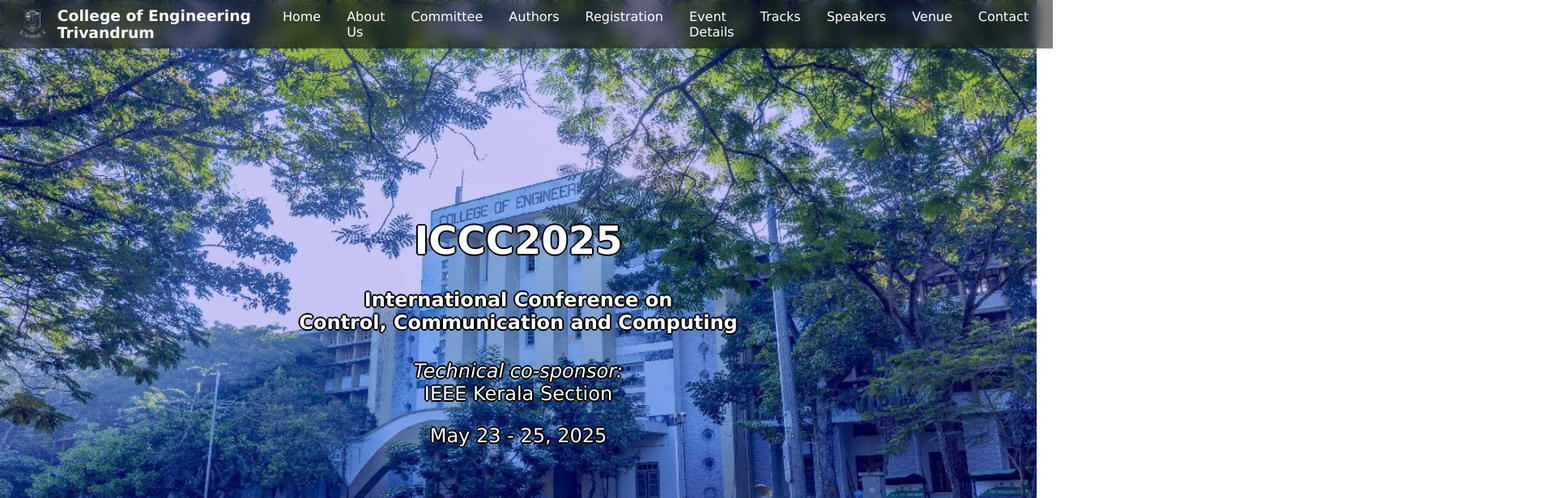
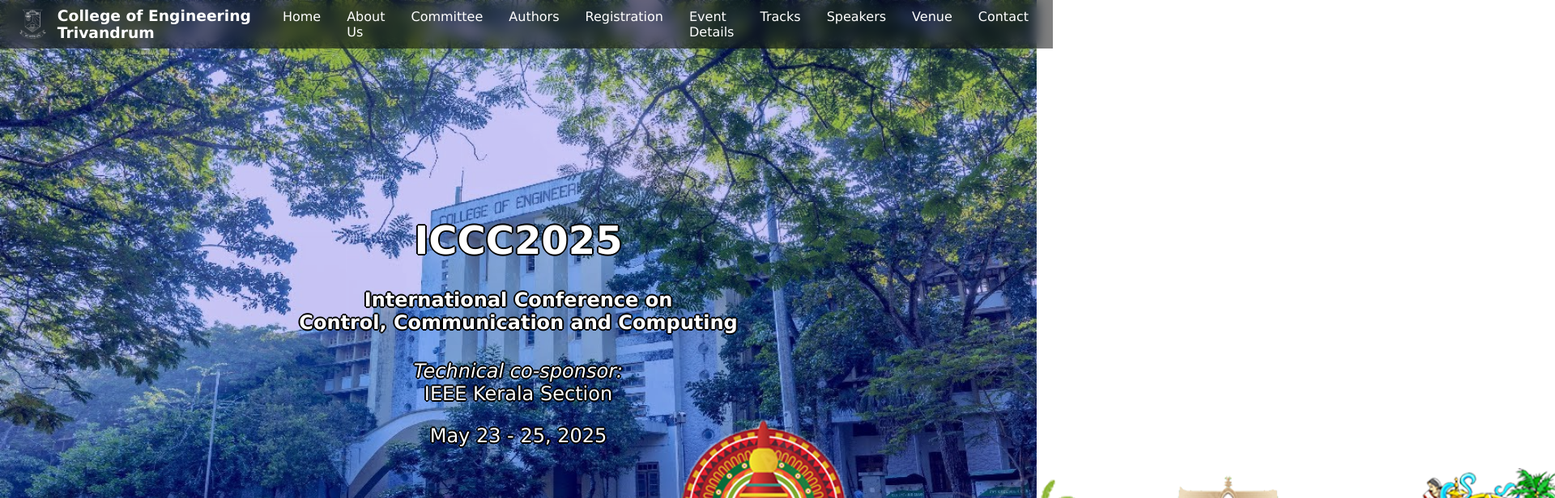
Before and after one commit to hisham-alangadan/iccc26-conference-website, a React (Vite) app: page / in a window 1280 px wide. Shown: the top 616 px of the page at 81% size, 1920 px wide, since content can reach past the window. Built offline with nearby package versions, Linux system fonts and the light colour scheme.

Commit message:
Added the kerala culture

```diff
--- a/src/components/home.tsx
+++ b/src/components/home.tsx
@@ -1,6 +1,7 @@
 // import React from 'react';
 // import logo from '../assets/cetLogo.svg';
 import './styles/home.css';
+import keralaCulture from '../assets/kerala-stuff.png';
 
 const Home = () => {
   return (
@@ -15,6 +16,9 @@
           {/* <a href="#" className="register-button">Register Now</a> */}
         </div>
       </div>
+      <div className="kerala-stuff">
+        <img src={keralaCulture} alt="" />
+      </div>
     </div>
   );
 }
--- a/src/components/styles/home.css
+++ b/src/components/styles/home.css
@@ -59,3 +59,8 @@
 .register-button:hover {
   background-color: #0056b3;
 }
+
+.kerala-stuff {
+  position: absolute;
+  bottom: -6px;
+}
--- a/src/components/styles/navbar.css
+++ b/src/components/styles/navbar.css
@@ -64,7 +64,7 @@
   backdrop-filter: blur(8px);
   padding: 10px;
   position: fixed;
-  margin-top: 1vh;
+  /* margin-top: 1vh; */
   color: white;
 
   div {
```
Also changed, not shown: src/assets/kerala-stuff.png (added). Lines whose indentation alone changed are shown as unchanged.
